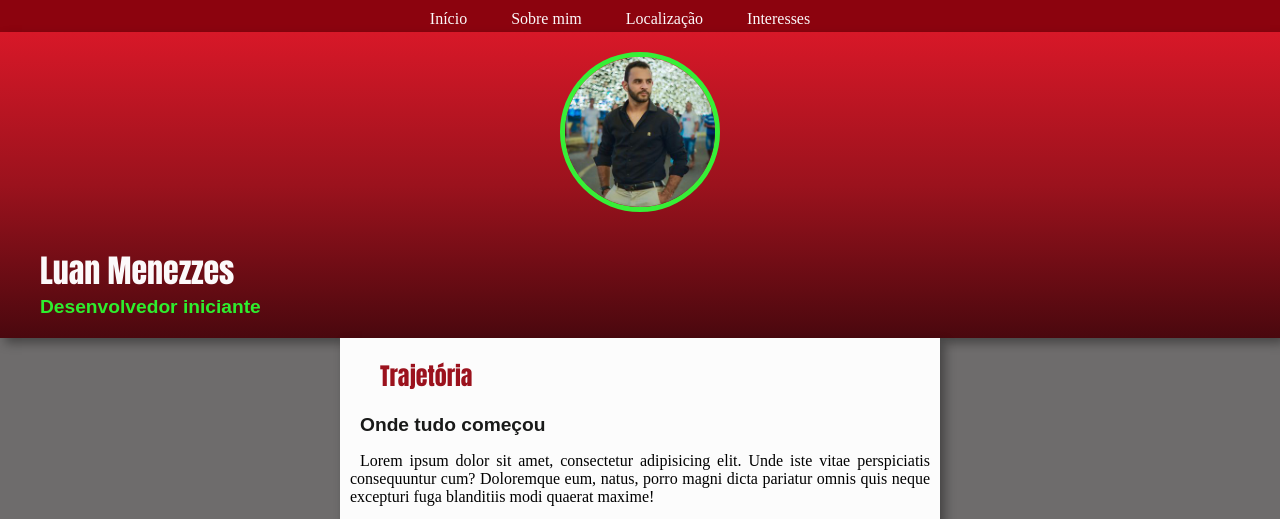
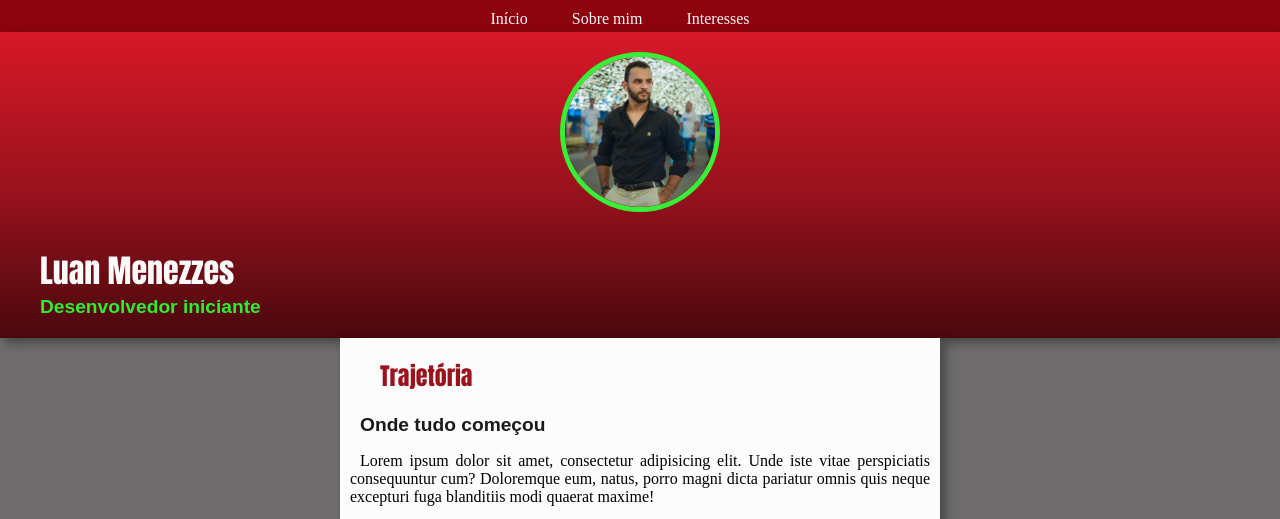
Before and after one commit to Luanmenezzes607/Meu-site, a plain HTML site: page index.html in a window 1280 px wide. Shown: the top 519 px of the page. Drawn offline with Linux system fonts and the light colour scheme.

Commit message:
corrigindo

```diff
--- a/index.html
+++ b/index.html
@@ -11,7 +11,6 @@
     <nav>
         <a href="#">Início</a>
         <a href="#">Sobre mim</a>
-        <a href="#">Localização</a>
         <a href="#">Interesses</a>
     </nav>
     <header>
```
